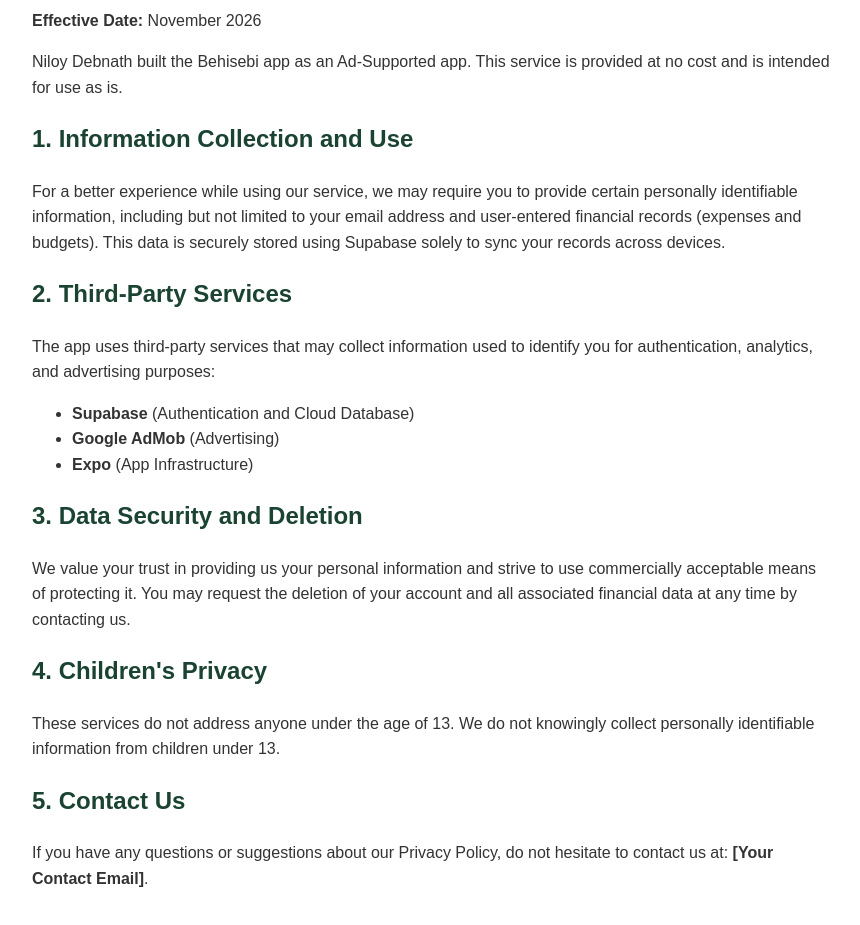
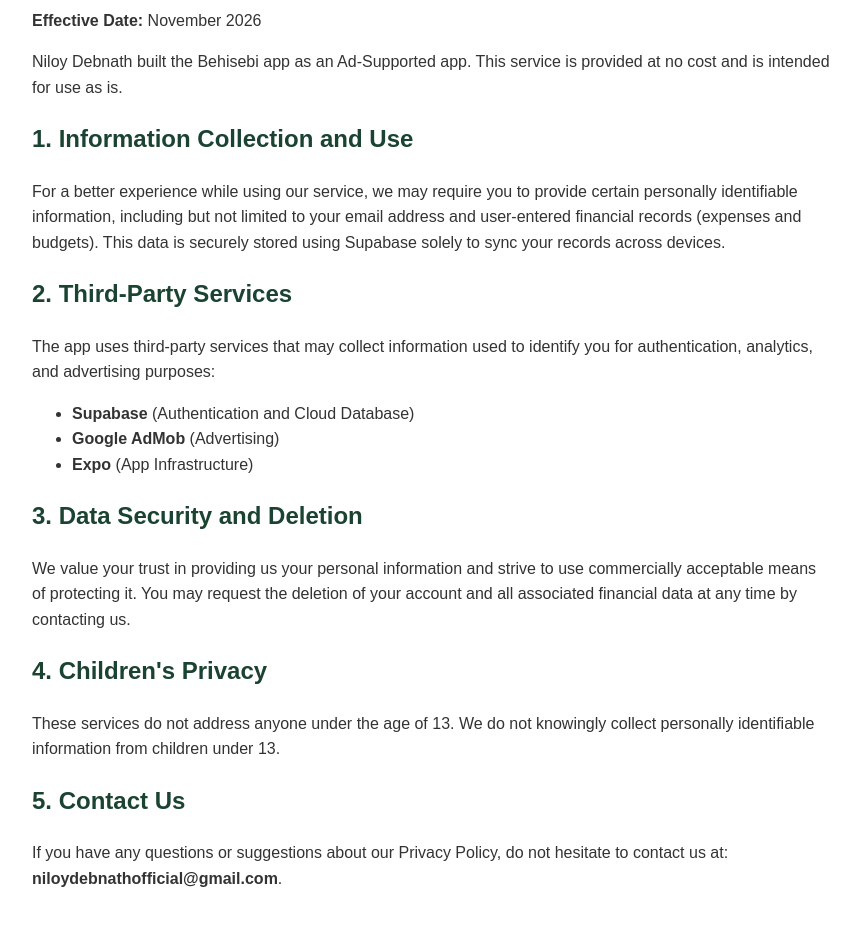
Before and after one commit to niloy-debnath/behisebi-privacy, a plain HTML site: page index.html in a window 1280 px wide. Shown: the part 105-1030 px from the top of the page, without its empty margins (208-1068 px from the left). Drawn offline with Linux system fonts and the light colour scheme.

Commit message:
Update contact email in Privacy Policy section

```diff
--- a/index.html
+++ b/index.html
@@ -32,6 +32,6 @@
   <p>These services do not address anyone under the age of 13. We do not knowingly collect personally identifiable information from children under 13.</p>
 
   <h2>5. Contact Us</h2>
-  <p>If you have any questions or suggestions about our Privacy Policy, do not hesitate to contact us at: <strong>[Your Contact Email]</strong>.</p>
+  <p>If you have any questions or suggestions about our Privacy Policy, do not hesitate to contact us at: <strong>niloydebnathofficial@gmail.com</strong>.</p>
 </body>
 </html>
```
